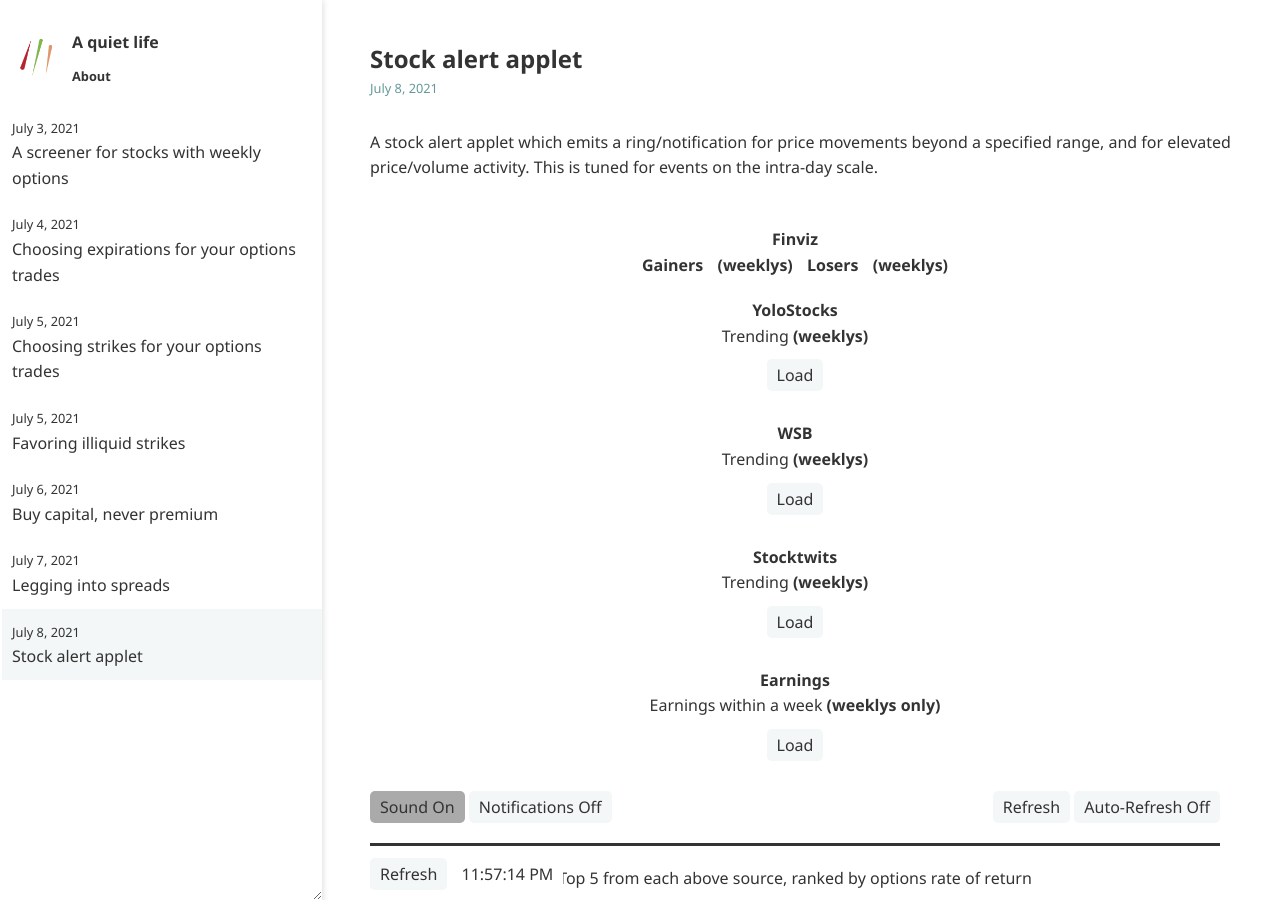
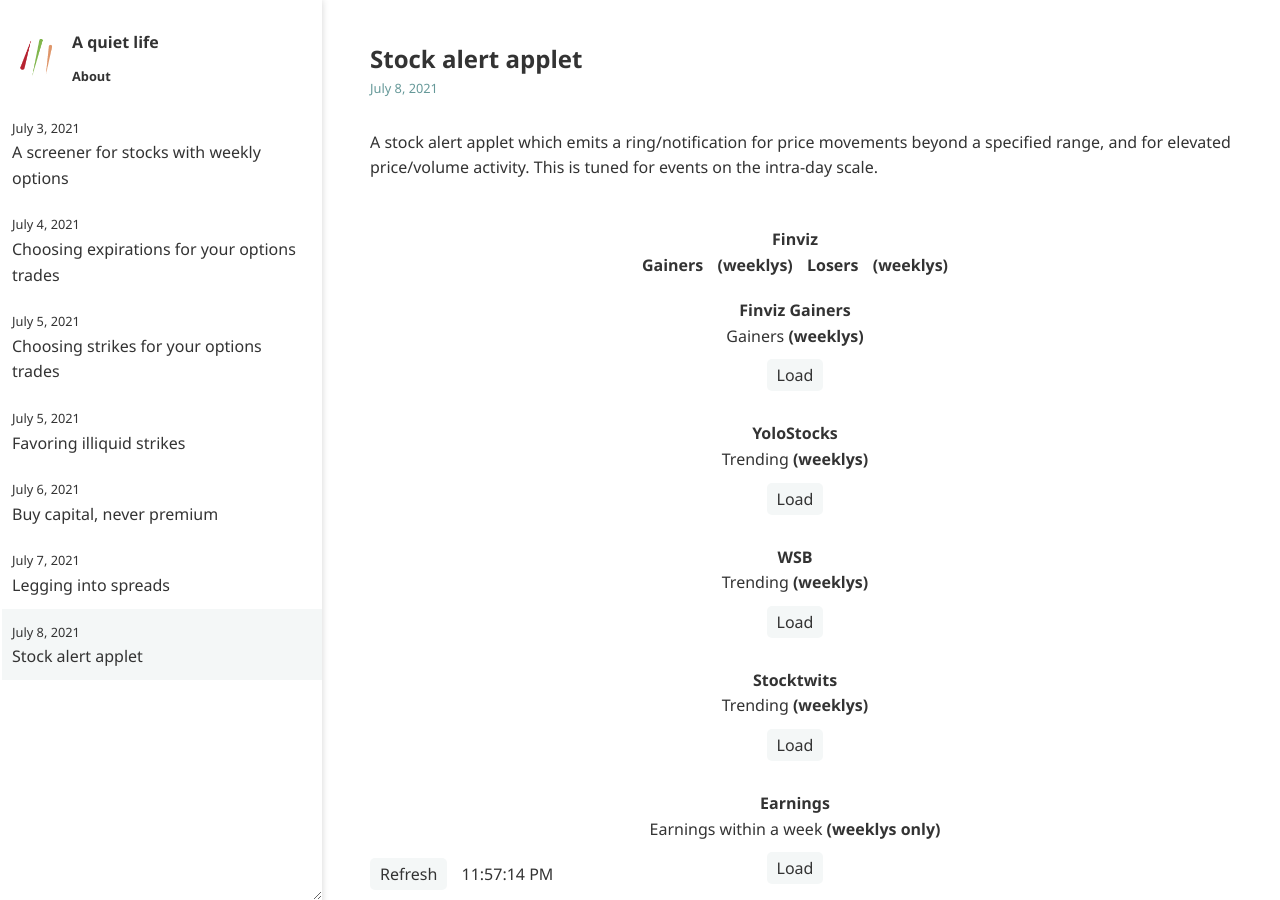
Before and after one commit to ansyblenetwork/aquietlife, a Jekyll site: the page built from _posts/2021-07-08-alerts.md, in a window 1280 px wide and 900 px high. Built offline with Jekyll 4.4.1, drawn with Linux system fonts in a browser that asks for light colours; some of the changed lines change nothing that is shown.

Commit message:
Update 2021-07-08-alerts.md

```diff
--- a/_posts/2021-07-08-alerts.md
+++ b/_posts/2021-07-08-alerts.md
@@ -20,6 +20,14 @@
 	<a target='_blank' href='https://finviz.com/screener.ashx?v=150&f=sh_opt_option&o=-change' style="margin-right:10px" id="finvizgainers"><strong style='color:#333'>(weeklys)</strong></a>
 	<a target='_blank' href='https://finviz.com/screener.ashx?v=150&f=sh_opt_option&o=change' style="margin-right:10px"><strong style='color:#333'>Losers</strong></a>
 	<a target='_blank' href='https://finviz.com/screener.ashx?v=150&f=sh_opt_option&o=change' id="finvizlosers"><strong style='color:#333'>(weeklys)</strong></a>
+</div>
+
+<div style="margin:0px auto 20px auto; text-align:center">
+	<a target='_blank' href='https://finviz.com/'><strong style='color:#333'>Finviz Gainers</strong></a>
+	<br>
+	<span id="finvizG">Gainers <strong>(weeklys)</strong></span>
+	<br>
+	<button id="finvizGButton" style="margin:10px" onclick="if (this.textContent == 'Load') updateFinvizG(); else addAll(finvizGWeeklyList);">Load</button>
 </div>
 
 <div style="margin:0px auto 20px auto; text-align:center">
@@ -111,6 +119,8 @@
 var stWeeklyList = [];
 var yoloList = [];
 var yoloWeeklyList = [];
+var finvizGList = [];
+var finvizGWeeklyList = [];
 var wsbList = [];
 var wsbWeeklyList = [];
 var earnings = [];
@@ -402,6 +412,9 @@
 	for (let i = 0; (i < stWeeklyList.length) && (i < 5); i++) {
 		if (!merge.includes(stWeeklyList[i])) merge.push(stWeeklyList[i]);
 	}
+	for (let i = 0; (i < finvizGWeeklyList.length) && (i < 5); i++) {
+		if (!merge.includes(finvizGWeeklyList[i])) merge.push(finvizGWeeklyList[i]);
+	}
 	for (let i = 0; (i < yoloWeeklyList.length) && (i < 5); i++) {
 		if (!merge.includes(yoloWeeklyList[i])) merge.push(yoloWeeklyList[i]);
 	}
@@ -553,6 +566,25 @@
 	});
 }
 
+function updateFinvizG() {
+	let query = 'https://finviz.com/screener.ashx?v=150&f=sh_opt_option,ta_change_u5&ft=4&o=-change';
+
+	fetch("https://ansyble.herokuapp.com/cors/",
+		{cache:'no-cache', headers: {'Target-Screen': query }}).then(function(response) {
+		return response.json();
+	}).then(function(data) {
+		finvizGList = [];
+		let prevWeekly = finvizGWeeklyList;
+		finvizGWeeklyList = [];
+		let stString = "(" + new Date().toLocaleTimeString() + "): ";
+		data.symbols.forEach(function(stockData) {
+			stString += printWeekly(stockData.symbol, finvizGList, finvizGWeeklyList, prevWeekly, "Finviz gainers", stockData.title);
+		});
+		D('finvizG').innerHTML = stString;
+		D('finvizGButton').textContent = "Monitor Weeklys";
+	});
+}
+
 function updateYolo() {
 	let query = 'https://yolostocks.live/downloads/wallstreetbets.csv';
 
@@ -650,7 +682,7 @@
 		update();
 		updateAll();
 		yahootimer = setInterval(function() { updateOptions(); update(); }, 10000);
-		sttimer = setInterval(function() { updateStocktwits(); }, 60000);
+		sttimer = setInterval(function() { updateStocktwits(); updateFinvizG(); }, 60000);
 		wsbtimer = setInterval(function() { updateWSB(); updateYolo(); }, 60000*5);
 	}
 }
@@ -1049,6 +1081,7 @@
 	D('msg2').textContent = d.toLocaleTimeString();
 	updateStocktwits();
 	updateYolo();
+	updateFinvizG();
 	updateWSB();
 	updateEarnings();
 	updateOptions();
```
